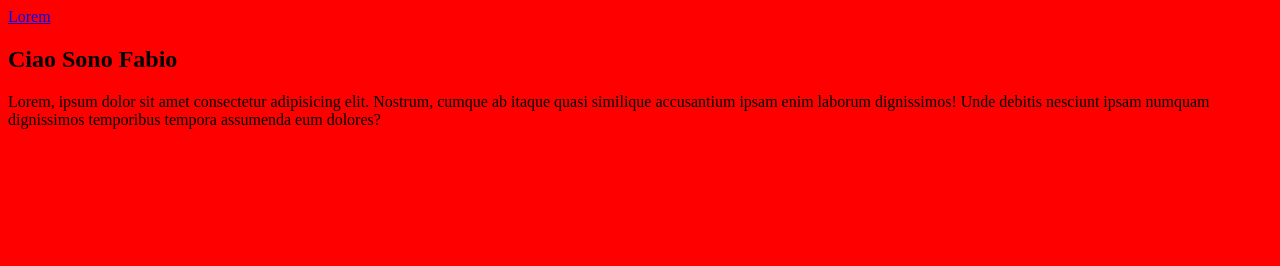
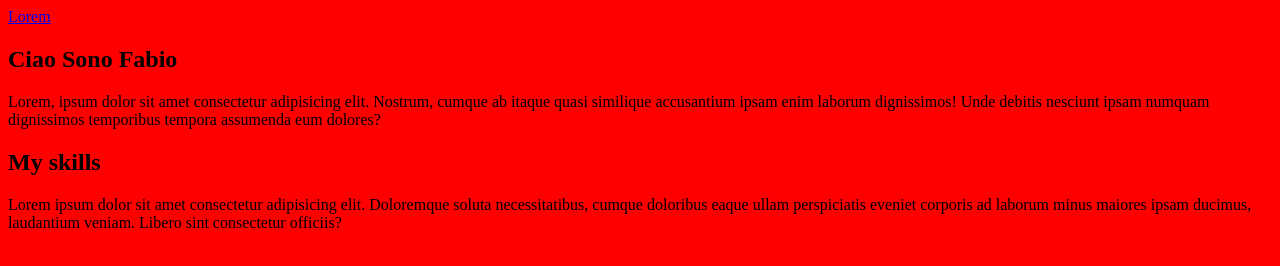
Before and after one commit to fabiopacifici/60_hellohtml, a plain HTML site: page index.html in a window 1280 px wide. Drawn offline with Linux system fonts and the light colour scheme.

Commit message:
Add skills section

```diff
--- a/index.html
+++ b/index.html
@@ -20,6 +20,12 @@
         ipsam enim laborum dignissimos! Unde debitis nesciunt ipsam numquam dignissimos temporibus tempora assumenda eum
         dolores?</p>
     </div>
+<div id="skills">
+  <h2>My skills</h2>
+  <p>Lorem ipsum dolor sit amet consectetur adipisicing elit. Doloremque soluta necessitatibus, cumque doloribus eaque
+    ullam perspiciatis eveniet corporis ad laborum minus maiores ipsam ducimus, laudantium veniam. Libero sint
+    consectetur officiis?</p>
+</div>
   </main>
   <footer></footer>
 </body>
```
